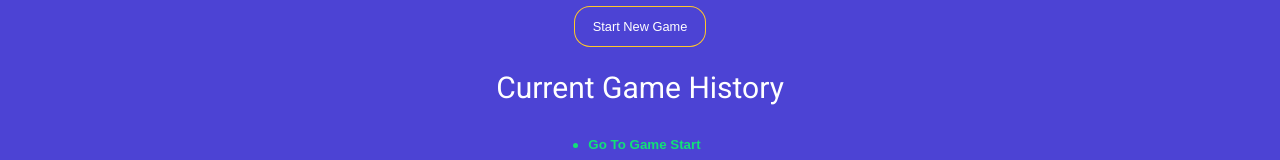
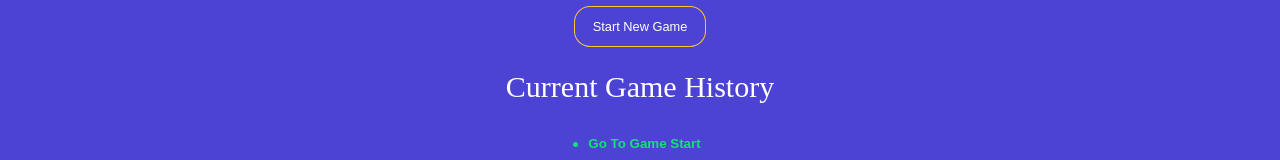
Before and after one commit to joy-rout/tictactoe, a React (Vite) app: page / in a window 1280 px wide. Shown: the part 416-576 px from the top of the page. Built offline with nearby package versions, Linux system fonts and the light colour scheme.

Commit message:
complete app

```diff
--- a/src/App.jsx
+++ b/src/App.jsx
@@ -56,7 +56,7 @@ const App = () => {
     <StatusMessage winner={winner} current={current}/>
     <Board board={current.board} handleSquareClick={handleSquareClick} winningSquares={winningSquares}/>
     <button onClick={new_game} class={`btn-reset ${winner ? 'active' : ''}`}>Start New Game </button>
-    <h2 style={{fontWeight:'normal'}}>Current Game History</h2>
+    <h2 style={{fontWeight:'normal' , fontFamily:'cursive'}}>Current Game History</h2>
     <History history={history} moveTo={moveTo} currentMove={currentMove}/>
     <div class="bg-balls"></div>
     </div>
```
